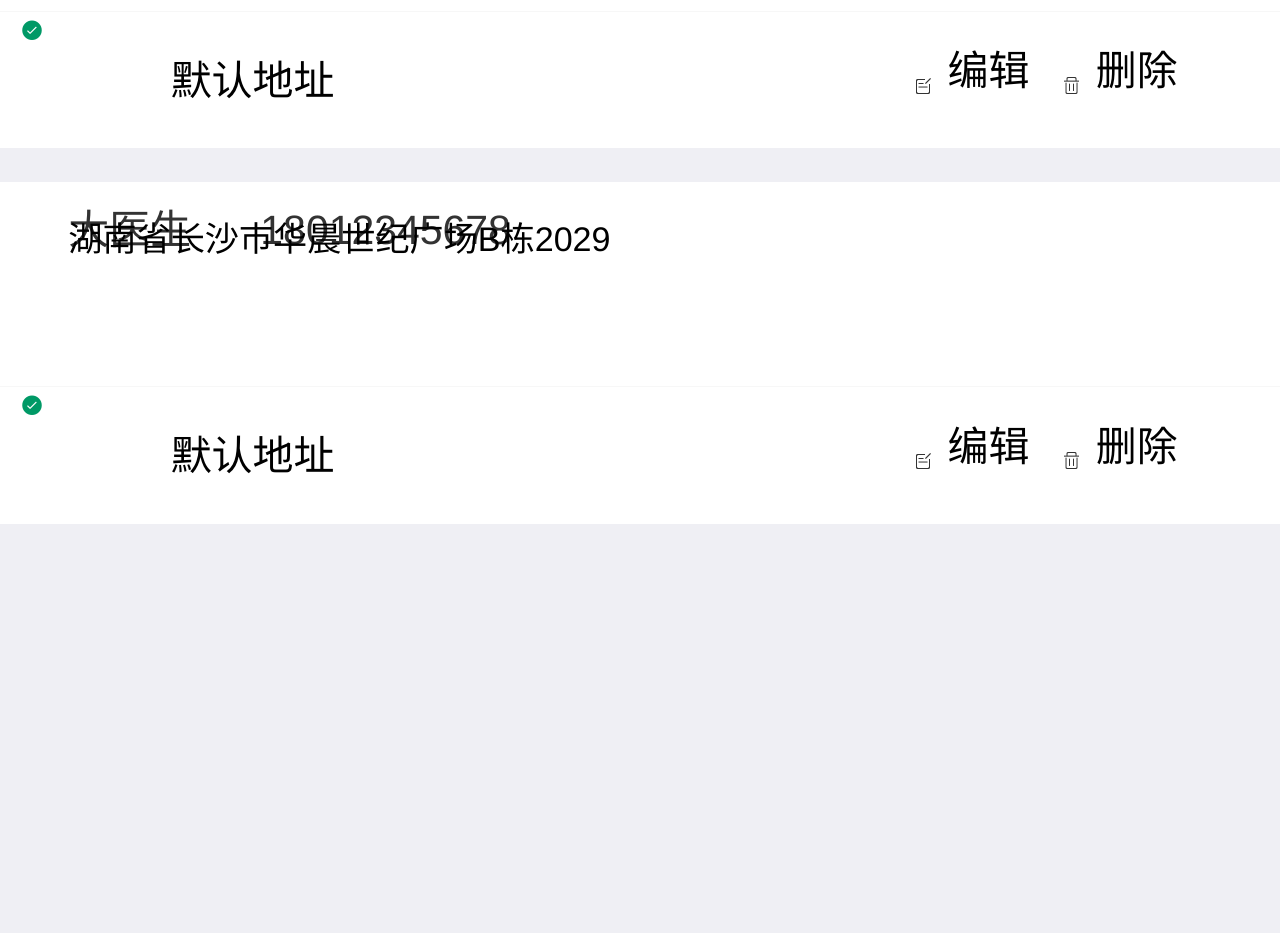
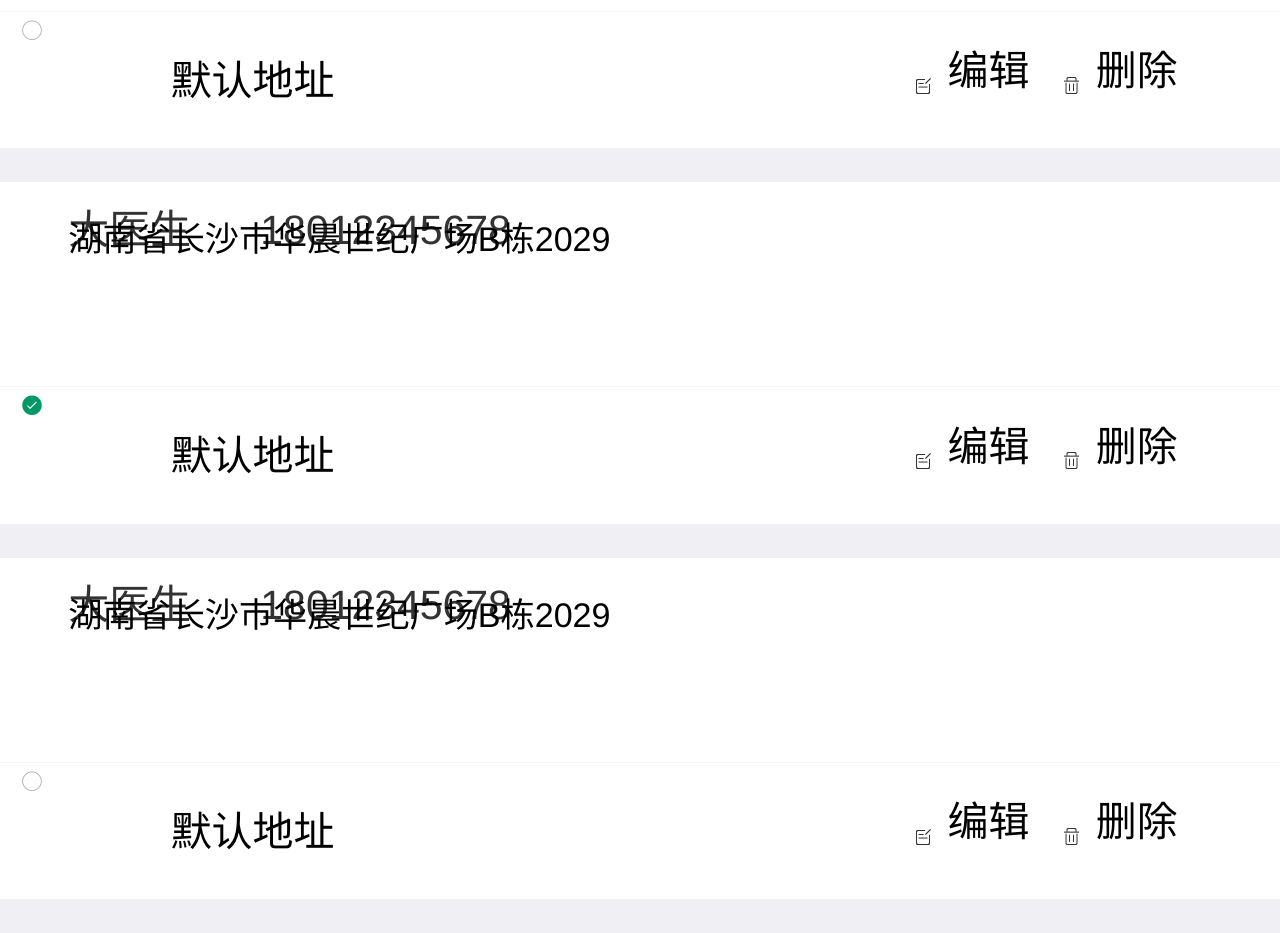
Before and after one commit to yangguisheng/bigDoc.com, a plain HTML site: page view/address.html in a window 1280 px wide. Shown: the part 237-1170 px from the top of the page. Before the commit the page ends 800 px from the top, so only its background shows below. Drawn offline with Linux system fonts and the light colour scheme.

Commit message:
我的收货地址单选bug

```diff
--- a/unit/address.js
+++ b/unit/address.js
@@ -29,4 +29,13 @@ $(function(){
 			}
 		})
 	})
+	//选中默认地址
+	mui("li").on("tap","input", function () {
+		var id=$(this).parents("li").data("index");
+		if(!$(this).is(":checked")) {
+			if($("input:checked").length>0){
+				$("input:checked").get(0).checked=false
+			}
+		}
+	})
 })
--- a/view/address.html
+++ b/view/address.html
@@ -34,7 +34,7 @@
 					<div class="mui-input-row mui-checkbox mui-left">
 						<div class="l">
 							<span>默认地址</span>
-						<input name="checkbox" value="Item 2" type="checkbox" checked="">
+						<input name="checkbox" value="Item 2" type="checkbox">
 						</div>
 
 						<div class="r del">
@@ -75,6 +75,33 @@
 
 					</div>
 				</li>
+				<li data-index="3">
+					<div class="info">
+						<div>
+							<span>大医生</span>
+							<span>18012345678</span>
+						</div>
+						<div>
+							湖南省长沙市华晨世纪广场B栋2029
+						</div>
+					</div>
+					<div class="mui-input-row mui-checkbox mui-left">
+						<div class="l">
+							<span>默认地址</span>
+							<input name="checkbox" value="Item 2" type="checkbox">
+						</div>
+
+						<div class="r del">
+							<img src="../img/del.png" alt="" />
+							<span>删除</span>
+						</div>
+						<div class="r edit">
+							<img src="../img/edit.png"/>
+							<span>编辑</span>
+						</div>
+
+					</div>
+				</li>
 			</ul>
 		</div>
 		<script src="../js/mui.min.js"></script>
```
